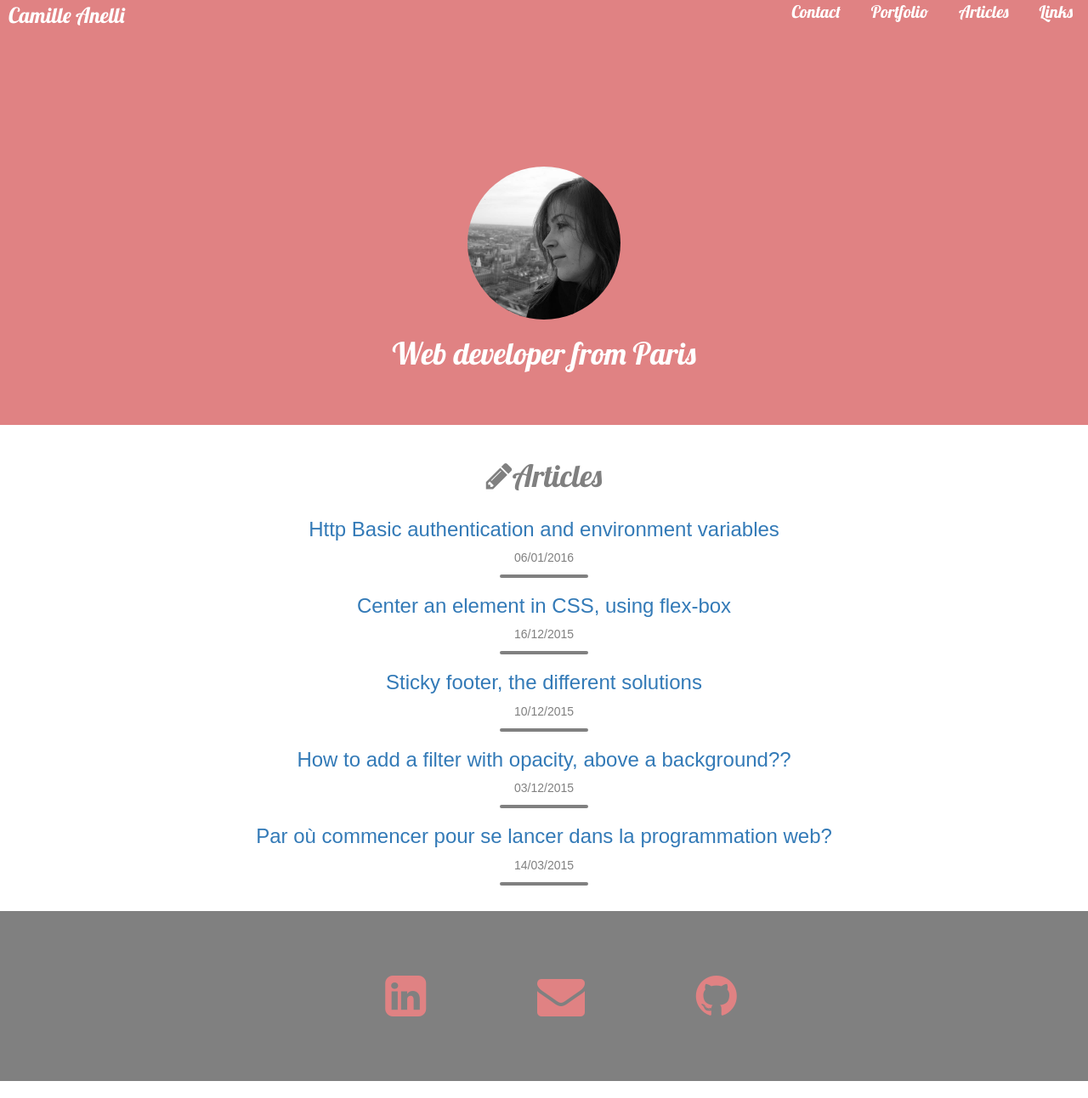
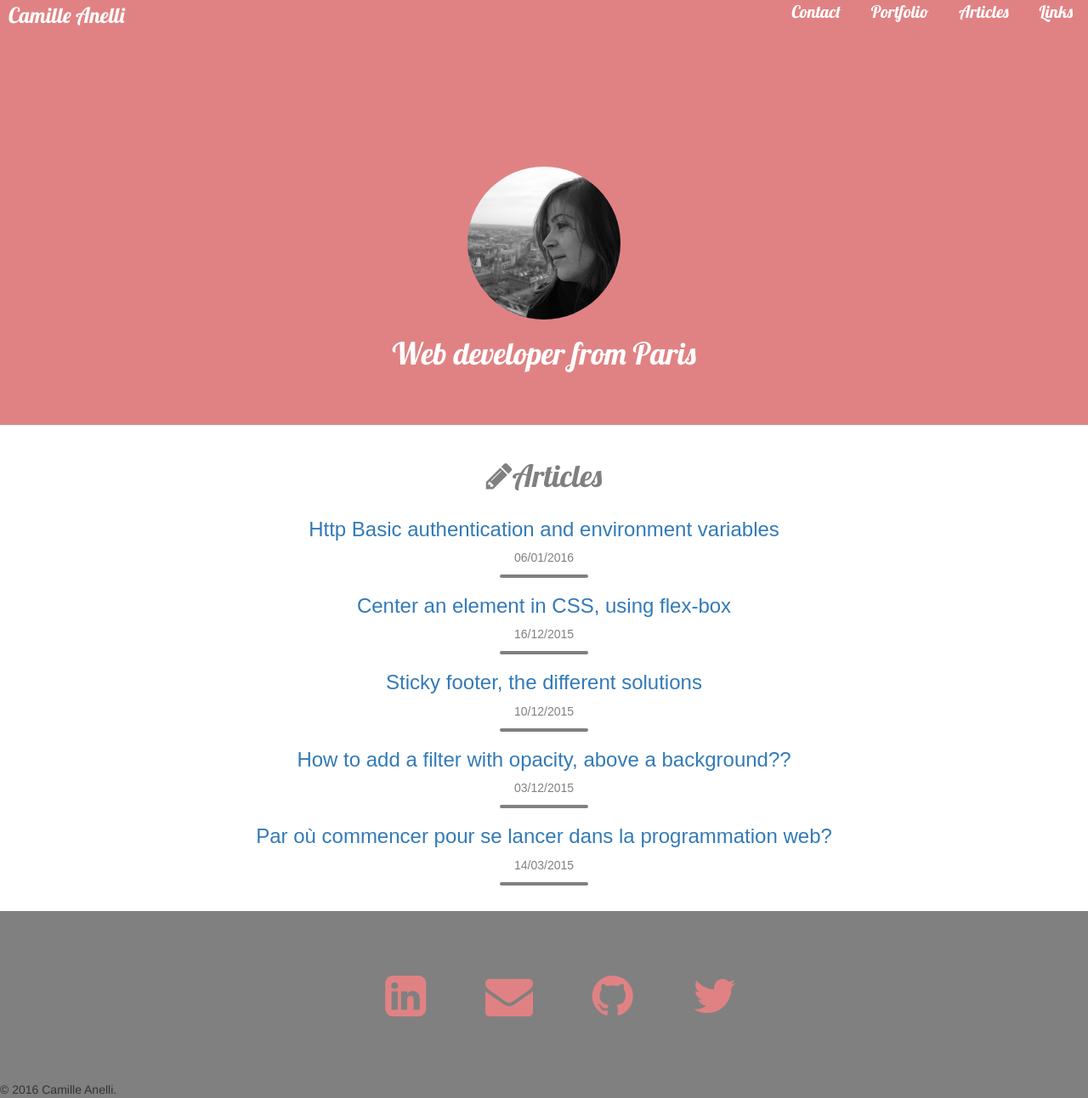
Before and after one commit to camilleanelli/camilleanelli.github.io, a Jekyll site: the page built from index.html, in a window 1280 px wide. Shown: the whole page at 85% size. Built offline with Jekyll 4.4.1, drawn with Linux system fonts in a browser that asks for light colours; nearby versions of some CDN libraries.

Commit message:
add twitter icone

```diff
--- a/index.html
+++ b/index.html
@@ -45,14 +45,24 @@
 <div class="mini-space"></div>
 <section id="footer">
   <div class="links"></div>
-  <ul class="links links-phone">
+  <ul class="links">
     <li><a href="https://fr.linkedin.com/in/camilleanelli" target="_blank"><i class="fa fa-linkedin-square fa-4x"></i></a></li>
     <li><a href="mailto:camilleanelli32@gmail.com" target="_blank"><i class="fa fa-envelope fa-4x"></i></a></li>
     <li><a href="https://github.com/camilleanelli" target="_blank"><i class="fa fa-github fa-4x"></i></a></li>
+    <li><a class="twitter-share-button"
+      href="https://twitter.com/share"
+      data-size="large"
+      data-url="https://dev.twitter.com/web/tweet-button"
+      data-via="CamilleAnelli"
+      data-related="twitterapi,twitter"
+      data-text="www.camilleanelli.fr">
+      <i class="fa fa-twitter fa-4x"></i>
+      </a></li>
   </ul>
   <div class="links"></div>
+</section>
 
-</section>
+<footer>&copy; {{ site.time | date: '%Y' }} {{ site.owner.name }}.</footer>
 
 {% include analytics.html %}
 
```
